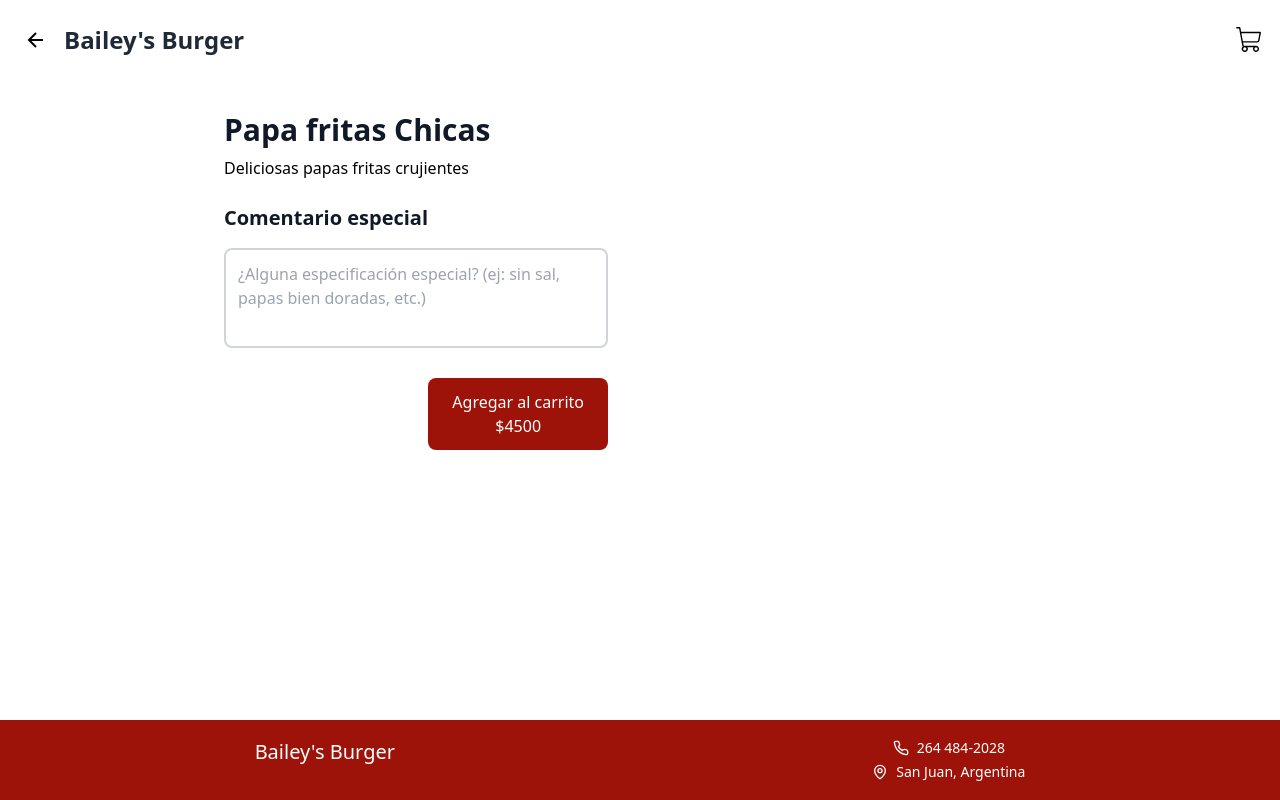
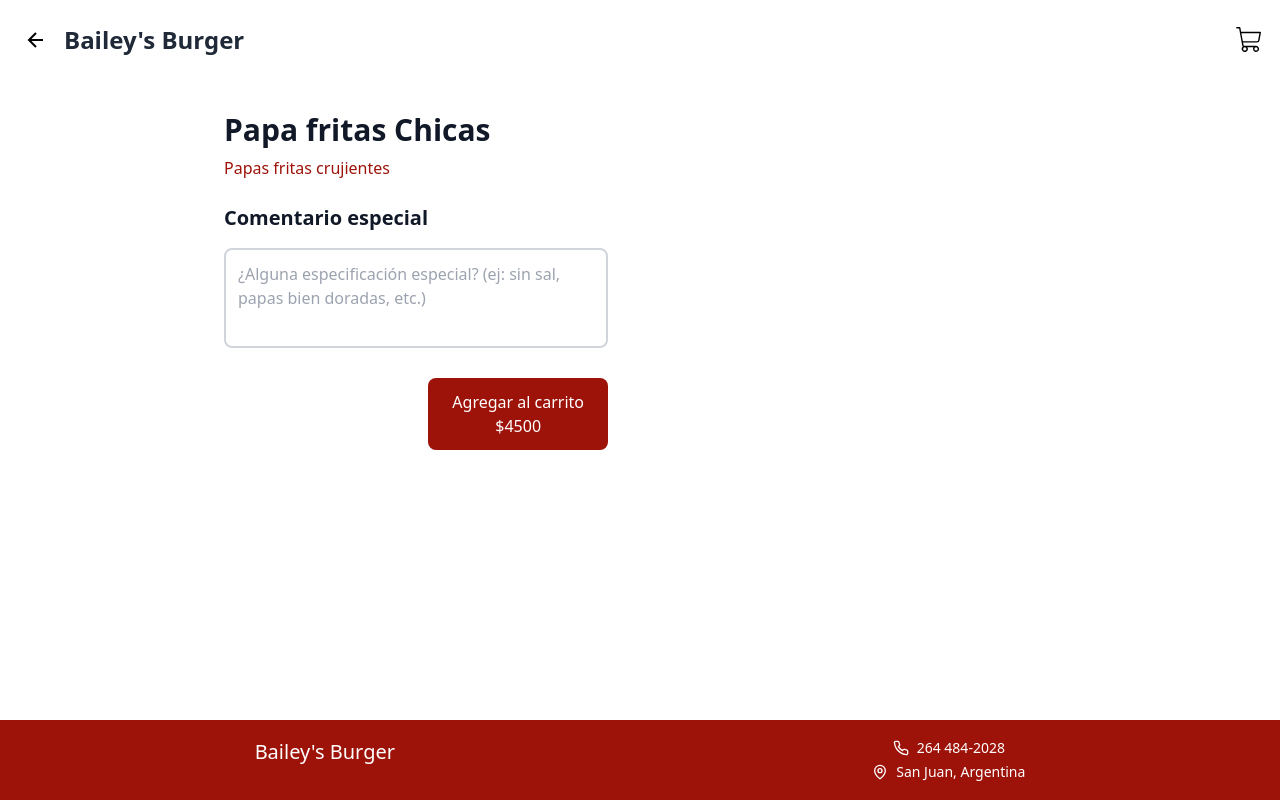
Before and after one commit to juanmartinlopez/Bailey, a React (Vite) app: page /fries/1 in a window 1280 px wide. Built offline with nearby package versions, Linux system fonts and the light colour scheme.

Commit message:
cambio de color en descripciones

```diff
--- a/src/pages/DetailBurger/BurgerDetail.tsx
+++ b/src/pages/DetailBurger/BurgerDetail.tsx
@@ -169,7 +169,7 @@ function BurgerDetail() {
               <h1 className="text-2xl md:text-3xl font-bold text-gray-900 mb-2">
                 {burger.name}
               </h1>
-              <p className="text-primary-secundary text-sm md:text-base mb-6">
+              <p className="text-secundary-red text-sm md:text-base mb-6">
                 {burger.description}
               </p>
 
--- a/src/pages/DetailFries/FriesDetail.tsx
+++ b/src/pages/DetailFries/FriesDetail.tsx
@@ -133,8 +133,8 @@ function FriesDetail() {
               <h1 className="text-2xl md:text-3xl font-bold text-gray-900 mb-2">
                 {friesItem.name}
               </h1>
-              <p className="text-primary-secundary text-sm md:text-base mb-6">
-                Deliciosas papas fritas crujientes
+              <p className="text-secundary-red text-sm md:text-base mb-6">
+                Papas fritas crujientes
               </p>
 
               {/* Comentario especial */}
--- a/src/pages/DetailPachata/PachataDetail.tsx
+++ b/src/pages/DetailPachata/PachataDetail.tsx
@@ -133,7 +133,7 @@ function PachataDetail() {
               <h1 className="text-2xl md:text-3xl font-bold text-gray-900 mb-2">
                 {pachata.name}
               </h1>
-              <p className="text-primary-secundary text-sm md:text-base mb-6">
+              <p className="text-secundary-red text-sm md:text-base mb-6">
                 {pachata.description}
               </p>
 
```
